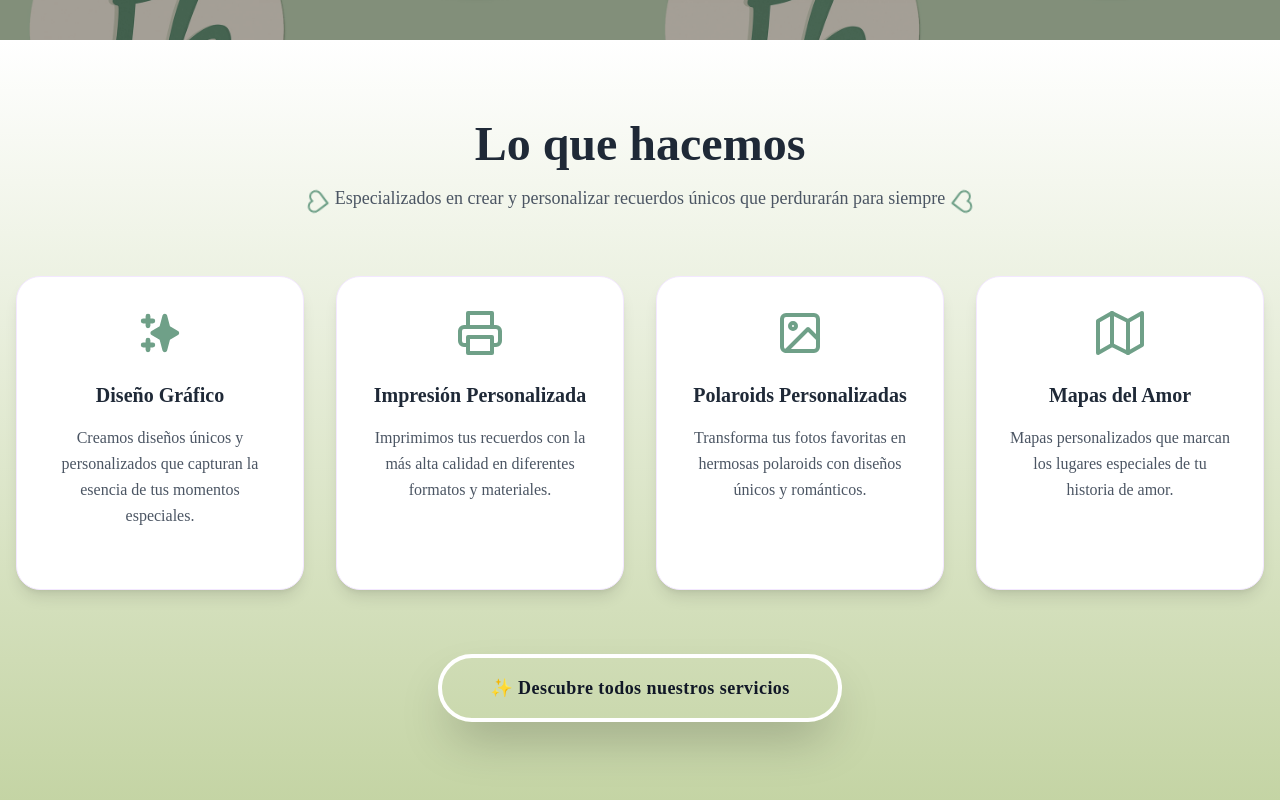
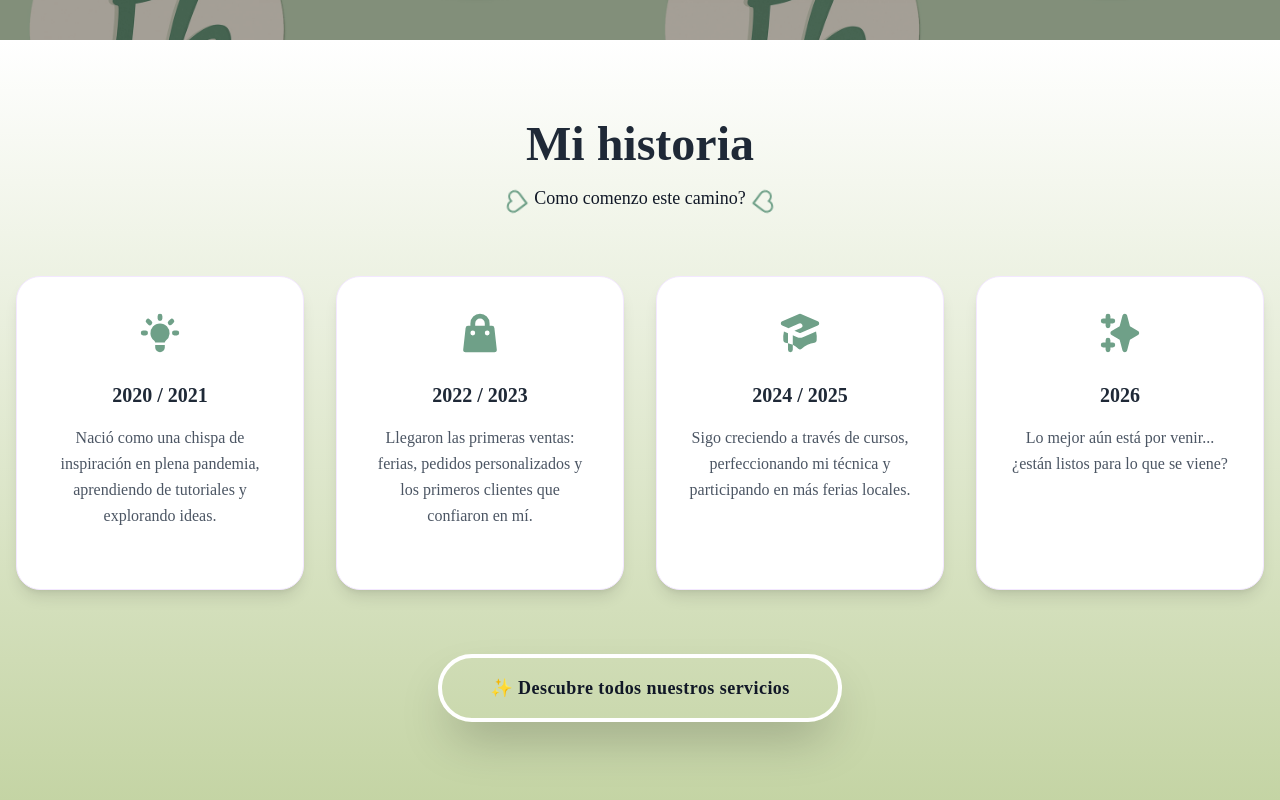
Before and after one commit to Ariel200609/FieltroBonito, a React (Vite) app: page / in a window 1280 px wide. Shown: the part 840-1640 px from the top of the page. Built offline with nearby package versions, Linux system fonts and the light colour scheme; a web font is replaced by a local one.

Commit message:
nuevoscambios

```diff
--- a/src/components/HeroSection.tsx
+++ b/src/components/HeroSection.tsx
@@ -111,7 +111,7 @@ const HeroSection: React.FC = () => {
             className="flex items-center justify-center mb-8"
           >
             <p className="text-xl md:text-2xl font-ligth">
-              Hola Chaparrita como esstaass?
+              Hola rochi cuerno ?
             </p>
           </motion.div>
         </motion.div>
--- a/src/components/ProductsSection.tsx
+++ b/src/components/ProductsSection.tsx
@@ -30,7 +30,7 @@ const ProductsSection: React.FC = () => {
       <div className="max-w-7xl mx-auto px-4">
         <div className="text-center mb-16">
           <h2 className="text-4xl md:text-6xl font-bold text-gray-800 mb-4">
-            Nuestros <span className="bg-gradient-romantic bg-clip-text text-transparent">Productos</span>
+            Nuestros Productos
           </h2>
           <div className="flex items-center justify-center mb-8">
             <motion.div animate={{ rotate: 360 }} transition={{ duration: 3, repeat: Infinity, ease: "linear" }}>
--- a/src/components/ServicesSection.tsx
+++ b/src/components/ServicesSection.tsx
@@ -1,28 +1,28 @@
 import React from 'react';
 import { motion } from 'framer-motion';
-import { FiImage, FiPrinter, FiHeart, FiMap } from 'react-icons/fi';
-import { HiSparkles } from 'react-icons/hi';
+import { FiImage, FiPrinter, FiHeart, FiMap,} from 'react-icons/fi';
+import { HiAcademicCap, HiLightBulb, HiShoppingBag, HiSparkles  } from 'react-icons/hi';
 
 const services = [
   {
-    icon: <HiSparkles size={48} />,
-    title: "Diseño Gráfico",
-    description: "Creamos diseños únicos y personalizados que capturan la esencia de tus momentos especiales."
+    icon: <HiLightBulb size={48} />,
+    title: "2020 / 2021",
+    description: "Nació como una chispa de inspiración en plena pandemia, aprendiendo de tutoriales y explorando ideas."
   },
   {
-    icon: <FiPrinter size={48} />,
-    title: "Impresión Personalizada",
-    description: "Imprimimos tus recuerdos con la más alta calidad en diferentes formatos y materiales."
+    icon: <HiShoppingBag size={48} />,
+    title: "2022 / 2023",
+    description: "Llegaron las primeras ventas: ferias, pedidos personalizados y los primeros clientes que confiaron en mí."
   },
   {
-    icon: <FiImage size={48} />,
-    title: "Polaroids Personalizadas",
-    description: "Transforma tus fotos favoritas en hermosas polaroids con diseños únicos y románticos."
+    icon: <HiAcademicCap size={48} />,
+    title: "2024 / 2025",
+    description: "Sigo creciendo a través de cursos, perfeccionando mi técnica y participando en más ferias locales."
   },
   {
-    icon: <FiMap size={48} />,
-    title: "Mapas del Amor",
-    description: "Mapas personalizados que marcan los lugares especiales de tu historia de amor."
+    icon: <HiSparkles size={48} />,
+    title: "2026",
+    description: "Lo mejor aún está por venir... ¿están listos para lo que se viene?"
   }
 ];
 
@@ -38,7 +38,7 @@ const ServicesSection: React.FC = () => {
           className="text-center mb-16"
         >
           <h2 className="text-4xl md:text-5xl font-bold text-gray-800 mb-4">
-            Lo que hacemos
+            Mi historia
           </h2>
           <div className="flex items-center justify-center mb-6">
             <motion.div
@@ -47,8 +47,8 @@ const ServicesSection: React.FC = () => {
             >
               <FiHeart className="text-amor-pink mr-2" size={24} />
             </motion.div>
-            <p className="text-lg text-gray-600 max-w-2xl">
-              Especializados en crear y personalizar recuerdos únicos que perdurarán para siempre
+            <p className="text-lg text-gray-900 max-w-2xl">
+              Como comenzo este camino?
             </p>
             <motion.div
               animate={{ rotate: -360 }}
```
